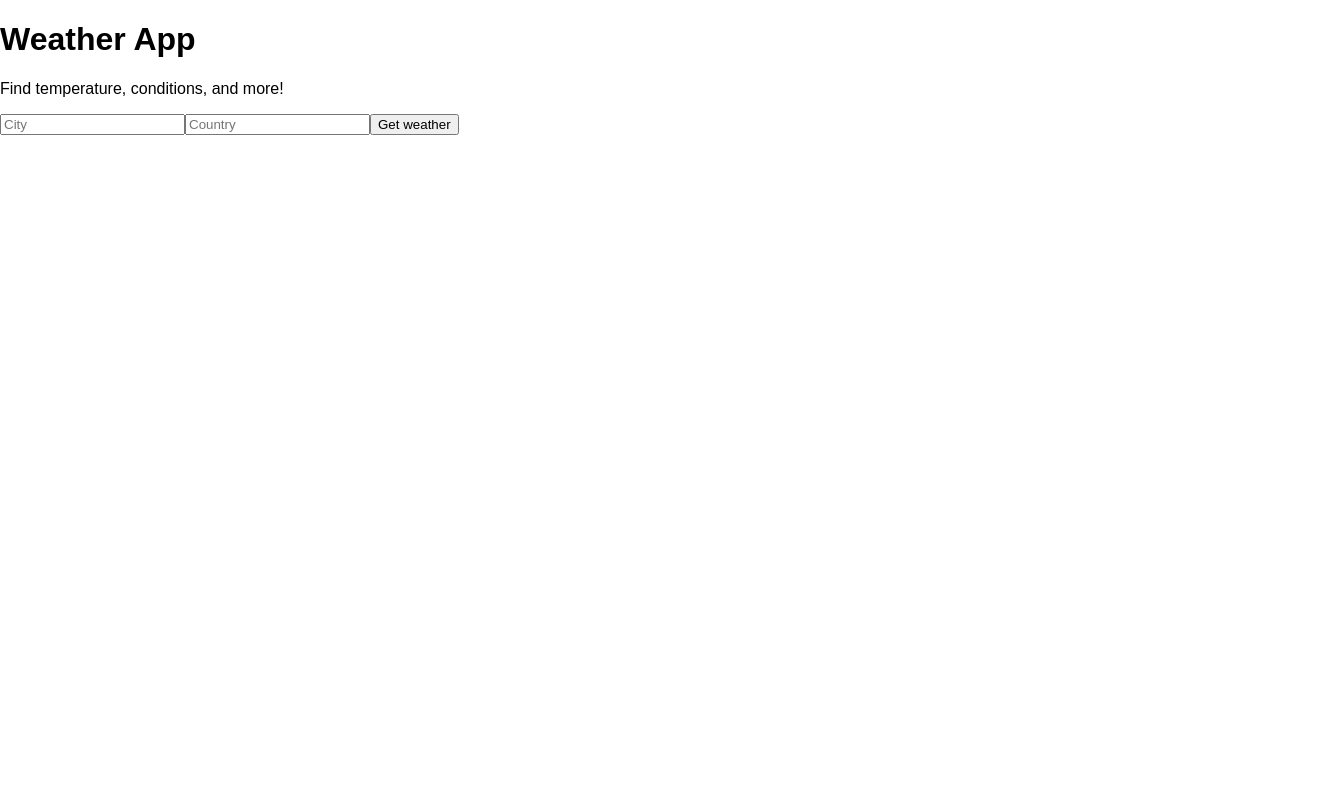
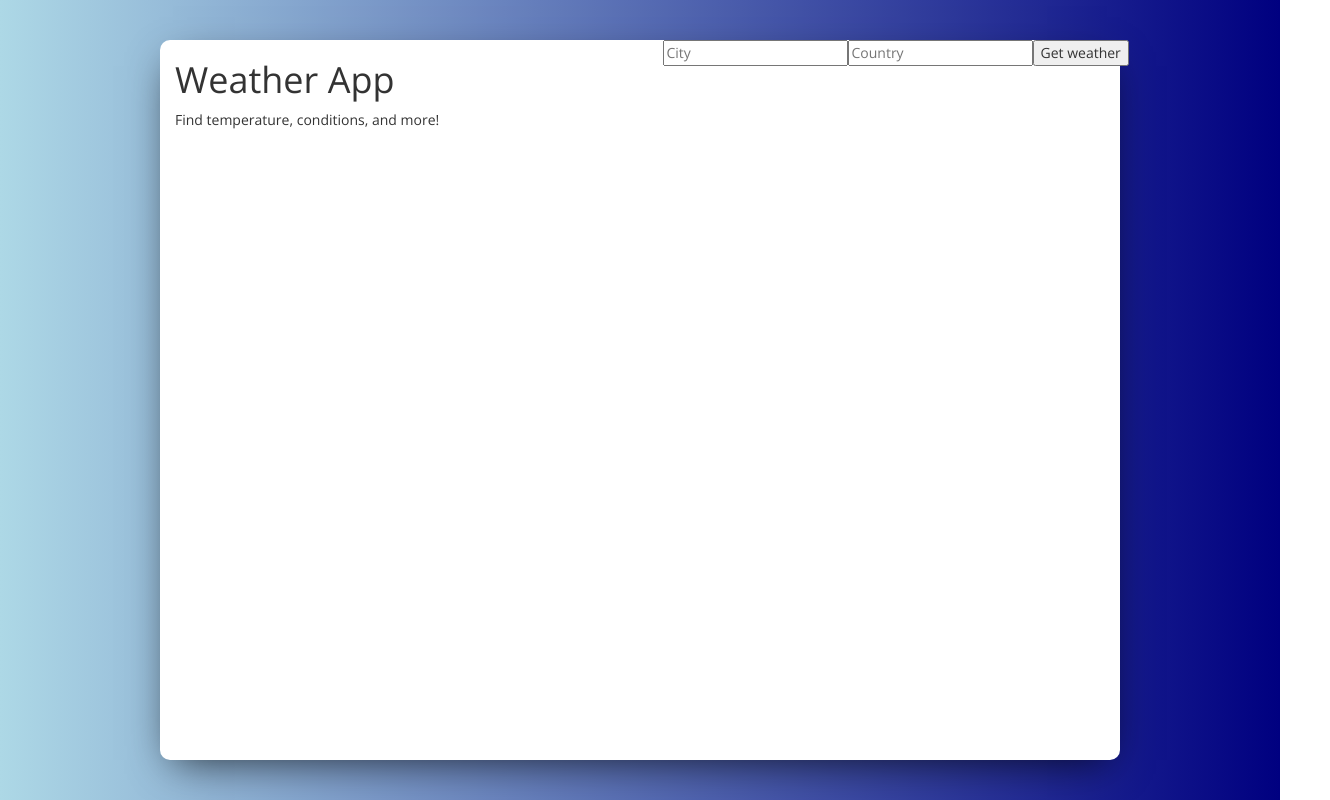
Before and after one commit to cestacio/weather-app, a React (Create React App) app: page / in a window 1280 px wide. Shown: the whole page, 1330 px wide, since content can reach past the window. Built offline with nearby package versions, Linux system fonts and the light colour scheme.

Commit message:
add styling to App.js

```diff
--- a/package.json
+++ b/package.json
@@ -3,6 +3,7 @@
   "version": "0.1.0",
   "private": true,
   "dependencies": {
+    "bootstrap": "^3.3.7",
     "react": "^16.4.1",
     "react-dom": "^16.4.1",
     "react-scripts": "1.1.4"
--- a/src/App.css
+++ b/src/App.css
@@ -0,0 +1,24 @@
+@import url('https://fonts.googleapis.com/css?family=Merriweather:100,200,300,300i,400,400i,700');
+@import url('https://fonts.googleapis.com/css?family=Roboto+Slab:400,700');
+@import url('https://fonts.googleapis.com/css?family=Open+Sans:300,400');
+
+body {
+  font-family: 'Open Sans', serif;
+}
+
+.wrapper {
+  background: linear-gradient(to right, lightblue, navy);
+  height: 100vh;
+  display: flex;
+  justify-content: center;
+  align-items: center;
+}
+
+.main {
+  height: 90vh;
+  background: #fff;
+  box-shadow: 0px 13px 40px -13px rgba(0, 0, 0, 0.75);
+  width: 75%;
+  margin: 0 auto;
+  border-radius: 10px;
+}
--- a/src/App.js
+++ b/src/App.js
@@ -25,7 +25,7 @@ class App extends React.Component {
     );
     const data = await api_call.json();
     if (city && country) {
-      console.log(data);
+      console.log('this is data:', data);
       this.setState({
         temperature: data.main.temp,
         city: data.name,
@@ -49,7 +49,14 @@ class App extends React.Component {
   render() {
     return (
       <div>
+        <div className="wrapper">
+          <div className="main">
+            <div className="container">
+              <div className="row">
+                <div className="col-xs-5 title-container">
                   <Titles />
+                </div>
+                <div className="col-xs-7 form-container">
                   <Form getWeather={this.getWeather} />
                   <Weather
                     temperature={this.state.temperature}
@@ -60,6 +67,11 @@ class App extends React.Component {
                     error={this.state.error}
                   />
                 </div>
+              </div>
+            </div>
+          </div>
+        </div>
+      </div>
     );
   }
 }
--- a/src/index.js
+++ b/src/index.js
@@ -1,6 +1,7 @@
 import React from 'react';
 import ReactDOM from 'react-dom';
-import './index.css';
+import 'bootstrap/dist/css/bootstrap.min.css';
+import './App.css';
 import App from './App';
 import registerServiceWorker from './registerServiceWorker';
 
```
Also changed, not shown: 1 other file (tests, documents, lock files or other folders). Lines whose indentation alone changed are shown as unchanged.
